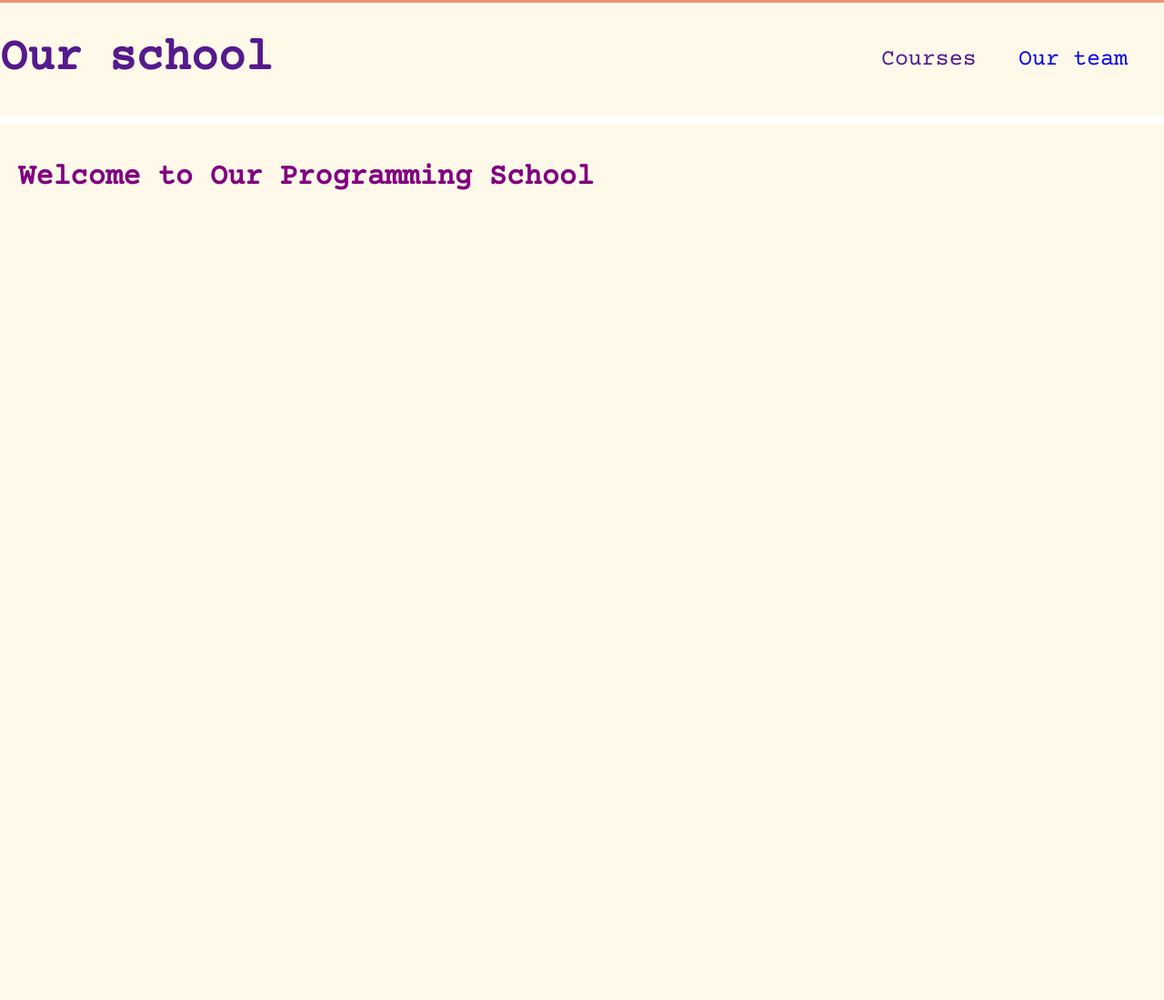
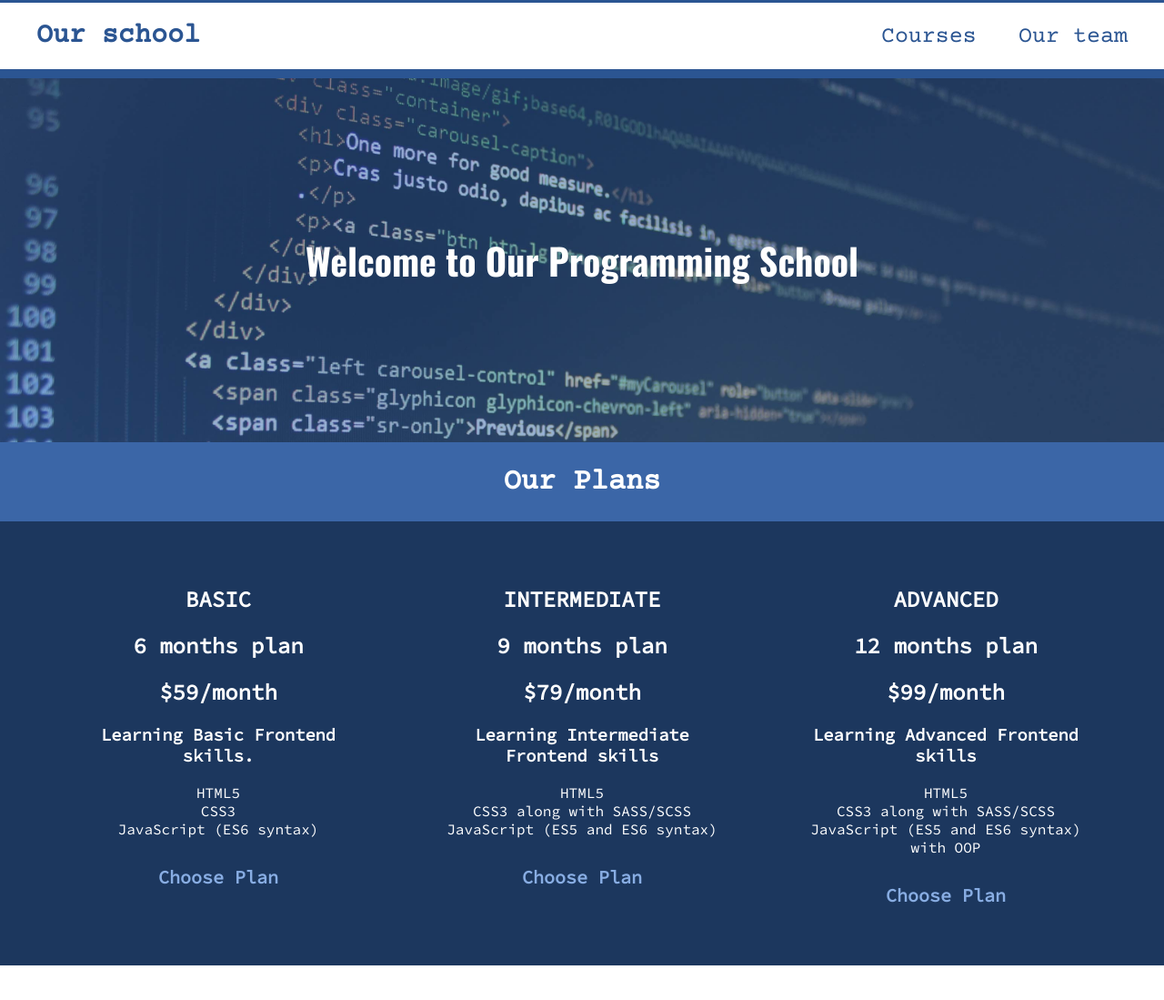
Before and after one commit to Manna96/testtest, a plain HTML site: page index.html in a window 1280 px wide. Shown: the part 7-1106 px from the top of the page at 91% size. Before the commit the page ends 800 px from the top, so only its background shows below. Drawn offline with nearby package versions, Linux system fonts and the light colour scheme.

Commit message:
18.10. Plans added

```diff
--- a/index.html
+++ b/index.html
@@ -8,20 +8,69 @@
     <title>Our School Independant</title>
 </head>
 <body>
-    <header class="main-wrapper">
+    <header class="main-header">
         <div class="logo">
             <a href=""><h1>Our school</h1></a>
         </div>
         <nav class="nav-bar">
             <ul class="nav-bar__items">
-               <li class="nav-courses"> <a href="">Courses</a></li>
-                <li class="nav-our-team"> <a href="./Our-team/our-team.html">Our team</a></li>
+               <li class="nav-courses"> <a href="./Courses/courses.html" target="_blank">Courses</a></li>
+                <li class="nav-our-team"> <a href="./Our-team/our-team.html" target="_blank">Our team</a></li>
             </ul>
         </nav>
     </header>
     <div class="cover">
         <h1>Welcome to Our Programming School</h1>
     </div>
+    <div class="plans-wrapper">
+        <h1 class="plans-wrapper__title">
+            Our Plans
+        </h1>
+        <div class="plans-box">
+        <article class="plans-wrapper__article">
+            <h1>BASIC</h1>
+            <h1>6 months plan</h1>
+            <h2>$59/month</h2>
+            <h3>Learning Basic Frontend skills.</h3>
+            <ul>
+                <li>HTML5</li>
+                <li>CSS3</li>
+                <li>JavaScript (ES6 syntax)</li>
+            </ul>
+            <div class="choose-plan__button-1">
+                <button>Choose Plan</button>
+            </div>
+        </article>
+        <article class="plans-wrapper__article">
+            <h1>INTERMEDIATE</h1>
+            <h1>9 months plan</h1>
+            <h2>$79/month</h2>
+            <h3>Learning Intermediate Frontend skills</h3>
+            <ul>
+                <li>HTML5</li>
+                <li>CSS3 along with SASS/SCSS</li>
+                <li>JavaScript (ES5 and ES6 syntax)</li>
+            </ul>
+            <div class="choose-plan__button-2">
+                <button>Choose Plan</button>
+            </div>
+        </article>
+        <article class="plans-wrapper__article">
+            <h1>ADVANCED</h1>
+            <h1>12 months plan</h1>
+            <h2>$99/month</h2>
+            <h3>Learning Advanced Frontend skills</h3>
+            <ul>
+                <li>HTML5</li>
+                <li>CSS3 along with SASS/SCSS</li>
+                <li>JavaScript (ES5 and ES6 syntax) with OOP</li>
+            </ul>
+            <div class="choose-plan__button-3">
+                <button>Choose Plan</button>
+            </div>
+        </article>
+    </div>
+    </div>
 
 </body>
 </html>
--- a/style.css
+++ b/style.css
@@ -1,35 +1,55 @@
 @import url('https://fonts.googleapis.com/css2?family=Courier+Prime&family=Source+Code+Pro&display=swap');
-
+@import url('https://fonts.googleapis.com/css2?family=Oswald:wght@700&display=swap');
 /*
+font-family: 'Oswald', sans-serif;
 font-family: 'Courier Prime', monospace;
-font-family: 'Source Code Pro', monospace; */
+font-family: 'Source Code Pro', monospace;
+colors:
+background: #fef9e8
+line:
+boxes:
+*/
 * {
     box-sizing: border-box;
 
 }
 
 body {
-    background-color: #fef9e8;
+    background-color: white;
     margin: 0%;
 }
-a, li, button {
+
+ul {
+    list-style-type: none;
+    margin: 0;
+    padding: 0;
+  }
+
+a, li .main-header {
     text-decoration: none;
     font-family:'Courier Prime', monospace;
+    color: #2b5592;
+
 }
 
-.main-wrapper {
+
+.main-header {
     display: flex;
     flex-wrap: wrap;
     align-items: center;
     justify-content: space-between;
-    border-top: 10px solid #ef9273;
-    border-bottom: 10px solid white;
+    border-top: 10px solid #2b5592;
+    border-bottom: 10px solid #2b5592;
     background: inherit;
     width: 100%;
+
+
+
 }
 
 .logo {
-    font-size: 25px;
+    font-size: 15px;
+    padding-left: 40px;
 }
 
  .nav-bar__items {
@@ -48,17 +68,79 @@ a, li, button {
 .nav-bar__items a:active
  {
     color: white;
-    background: #ef9273;
+    background: #2b5592;
     border-radius: 40px;
     padding: 15px;
 }
 
 .cover {
-    background-image: url(./assets/pexels-photo-374720.jpeg);
-    background-size: initial;
+    background-image: url(./assets/plavo-poslednje.jpg);
+    background-size: cover;
     width: 100%;
-    height: 500px;
+    height: 50vh;
+    color: white;
+    display: flex;
+    justify-content: center;
+    align-items: center;
+    font-family: 'Oswald', sans-serif;
+    font-size: 20px;
+    flex-wrap: wrap;
+    min-width: 400px;
+}
+
+.plans-wrapper__title {
+    display: flex;
+    justify-content: center;
+    margin: 0px;
+    background-color: #3b66a7;
+    padding: 2%;
+    color: white;
+    font-family: 'Courier Prime', monospace;
+}
+
+.plans-box {
+    display: grid;
+    grid-template-columns: repeat(auto-fit, minmax(10rem, 25rem));
+    margin-bottom: 50px;
+    text-align: center;
+    background: #1C375E;
+    justify-content: center;
+}
+
+
+.plans-wrapper__article:hover,
+.plans-wrapper__article:active {
+    background: #3b66a7;
+    border-radius: 5%;
     padding: 20px;
-    font-family: 'Courier Prime', monospace;
-    color: purple;
+    padding-bottom: 10px;
 }
+
+.plans-wrapper__article {
+    margin: 30px;
+    border-radius: 5%;
+    padding: 20px;
+    padding-bottom: 5px;
+    color: white;
+    transition: 0.5s;
+    font-family: 'Source Code Pro', monospace;
+}
+
+
+
+button {
+   margin: 20px;
+   border-style: none;
+   font-family: 'Source Code Pro', monospace;
+   padding: 10px;
+   background: transparent;
+   color: #88ADE3;
+   font-size: 20px;
+   font-weight: bolder;
+}
+
+button:hover,
+button:active {
+    color: #1C375E;
+
+}
```
Also changed, not shown: assets/hero-image.jpg (added), assets/plavo-poslednje.jpg (added), pexels-pixabay-270360.jpg (added), 2 other files.
